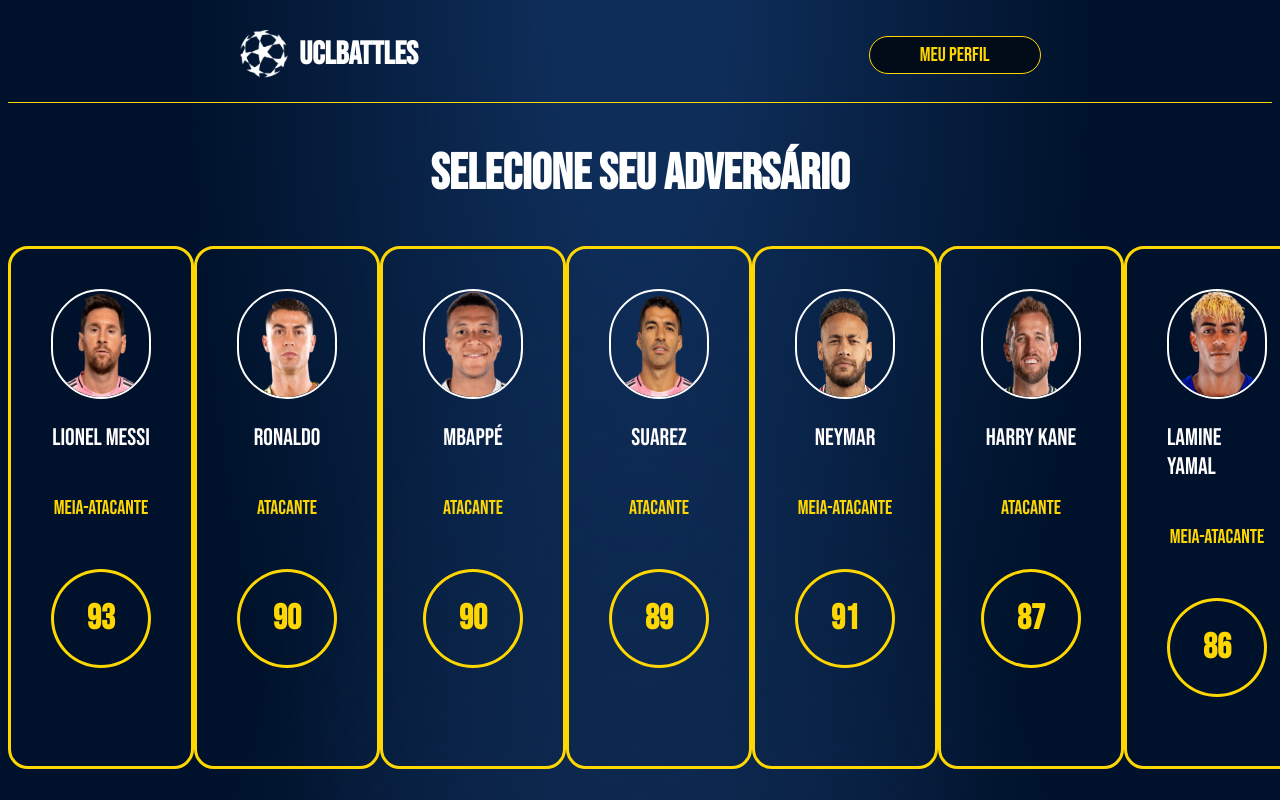
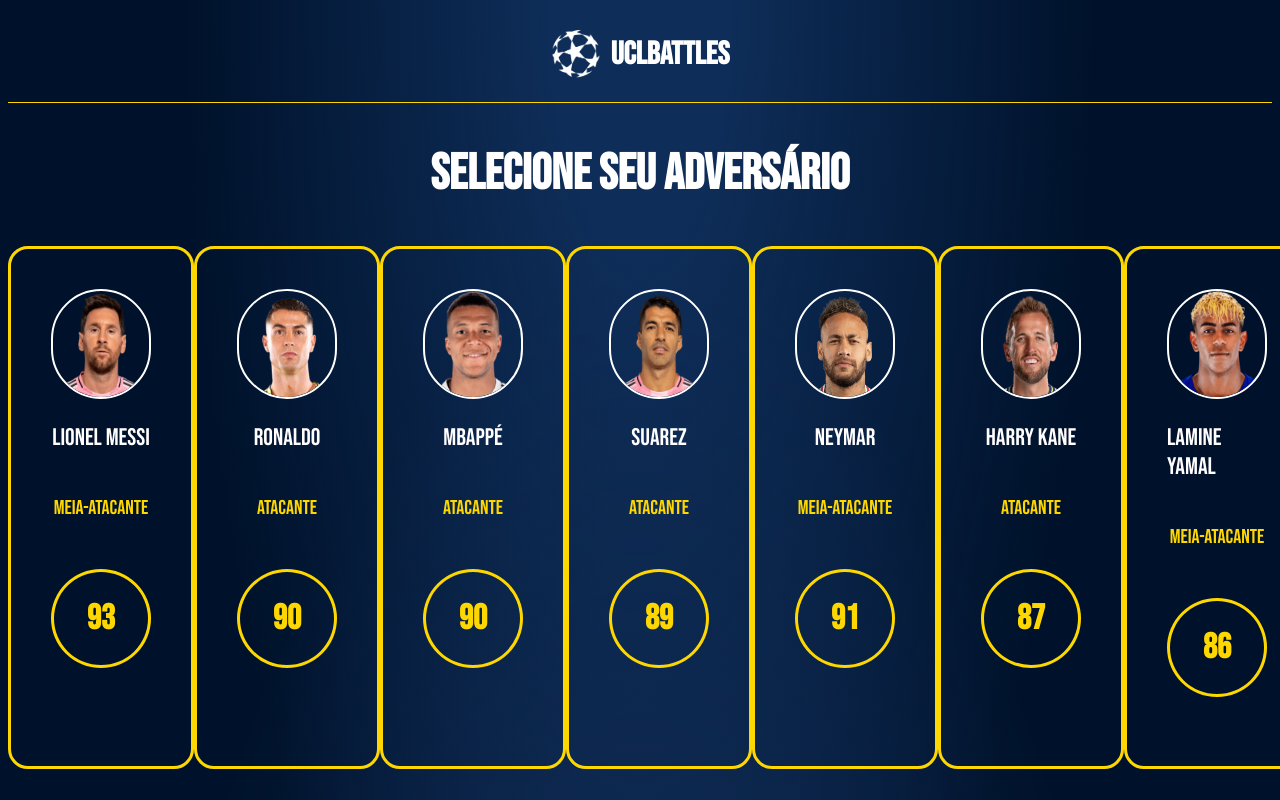
Before and after one commit to victorvilefort/UCLBattles, a plain HTML site: page public/main.html in a window 1280 px wide. Shown: the top 800 px of the page. Drawn offline with nearby package versions, Linux system fonts and the light colour scheme.

Commit message:
fix: Ajuste de CSS

```diff
--- a/public/css/main.css
+++ b/public/css/main.css
@@ -52,7 +52,7 @@ p{
 .header{
     display: flex;
     flex-direction: row;
-    justify-content: space-around;
+    justify-content: center;
     margin: 0;
     padding: 6px;
     align-items: center;
--- a/public/main.html
+++ b/public/main.html
@@ -14,7 +14,6 @@
           <img src="assets/img/UEFA_Champions_League.png" alt="" />
           <a href="home.html"><h1>UCLBattles</h1></a>
         </div>
-        <a href="profile.html"><button>Meu perfil</button></a>
       </div>
       <div class="text-enemy">
         <h2>Selecione seu adversário</h2>
```
Also changed, not shown: public/profile.html (deleted, +0 -11 lines).
